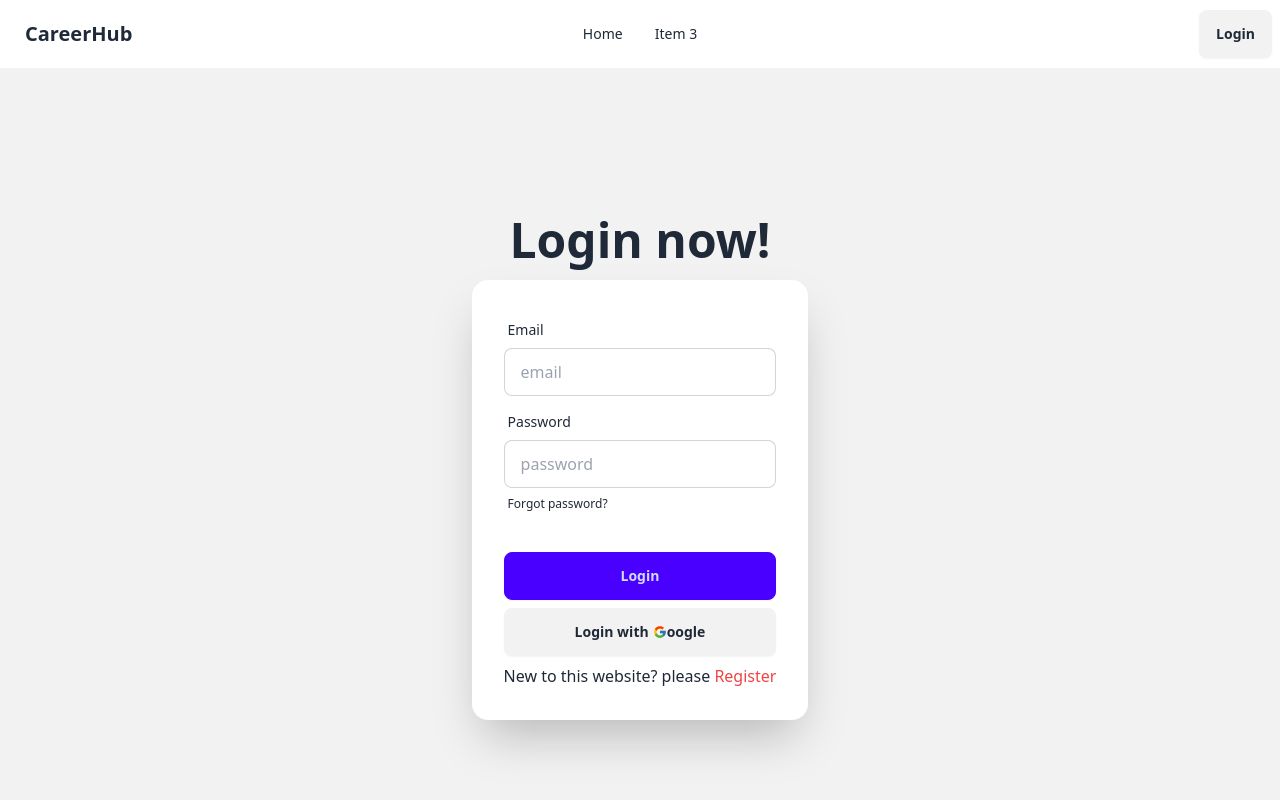
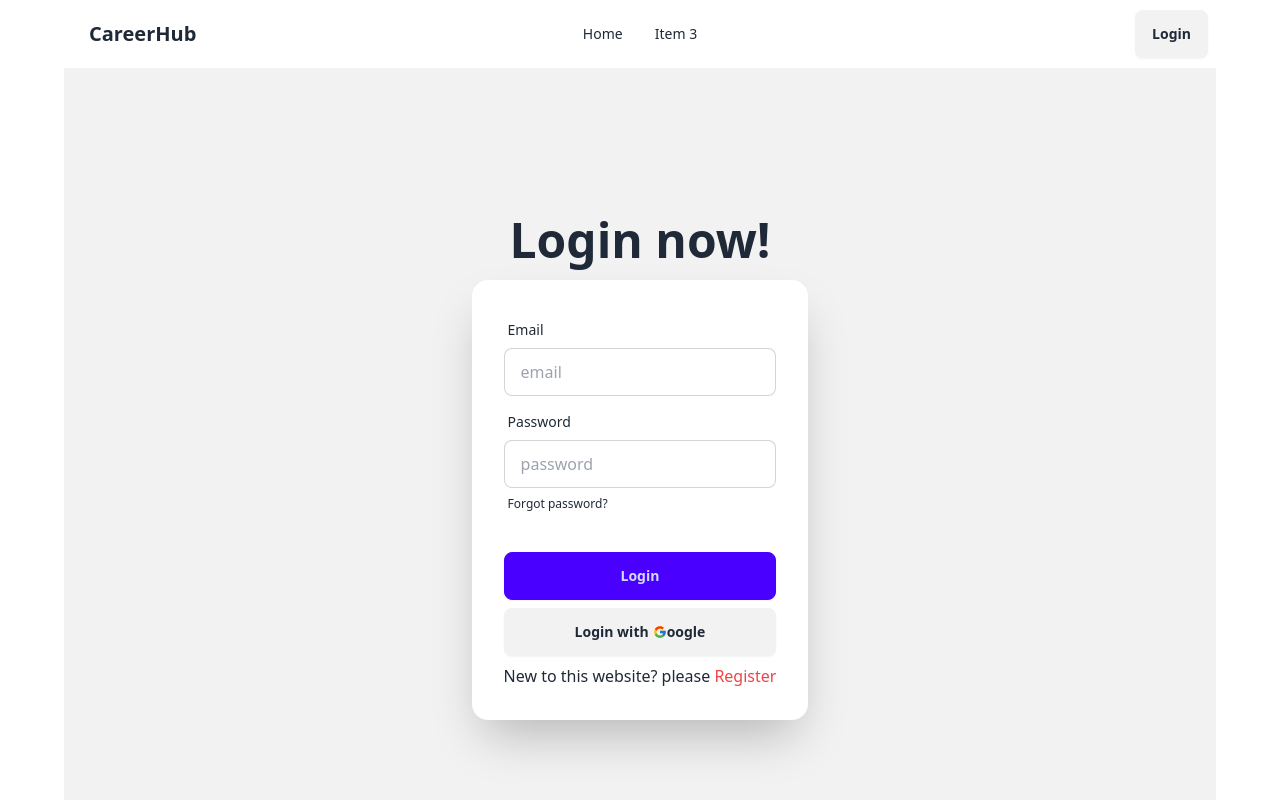
Before and after one commit to johhny47/Career-hub, a React (Vite) app: page /login in a window 1280 px wide. Shown: the top 800 px of the page. Built offline with nearby package versions, Linux system fonts and the light colour scheme; no server answers.

Commit message:
add Login function

```diff
--- a/src/Component/Login.jsx
+++ b/src/Component/Login.jsx
@@ -1,9 +1,11 @@
 import React, { useContext } from 'react';
-import { Link } from 'react-router-dom';
+import { Link, useNavigate } from 'react-router-dom';
 import { authContext } from './AuthProvider/AuthProvider';
 import { FcGoogle } from "react-icons/fc";
+import { Navigate } from 'react-router-dom';
 const Login = () => {
     const {handleGoogleLogin,handleLogin} = useContext(authContext);
+    const navigate = useNavigate()
 
     const handleSubmit =(e)=>
     {
@@ -13,6 +15,8 @@ const Login = () => {
         const email = e.target.email.value
         const password = e.target.password.value
         handleLogin(email,password)
+        e.target.reset()
+        navigate("/")
     }
 
     return (
@@ -40,7 +44,7 @@ const Login = () => {
                 </label>
               </div>
               <div className="form-control mt-6">
-                <button className="btn btn-primary">Login</button>
+                <button className="btn btn-primary w-full">Login</button>
                 <button onClick={handleGoogleLogin} className="btn  mt-2"> <div className='flex'  >Login with <FcGoogle className='ml-1'/>oogle</div></button>
 
               </div>
--- a/src/Layout/MainLayout.jsx
+++ b/src/Layout/MainLayout.jsx
@@ -5,7 +5,7 @@ import NavBar from "../Component/Navbar/NavBar";
 
 const MainLayout = () => {
     return (
-        <div>
+        <div className="max-w-6xl mx-auto">
             <NavBar></NavBar>
             <div className="min-h-[calc(100vh-295px)]">
               <Outlet></Outlet>
--- a/src/Route/route.jsx
+++ b/src/Route/route.jsx
@@ -20,7 +20,7 @@ const router = createBrowserRouter([
                 ]
             },
             {
-                path: "/details/:id",
+                path: "/",
                 element:<PrivateRoute>
                     <Details></Details>
                 </PrivateRoute>,
```
